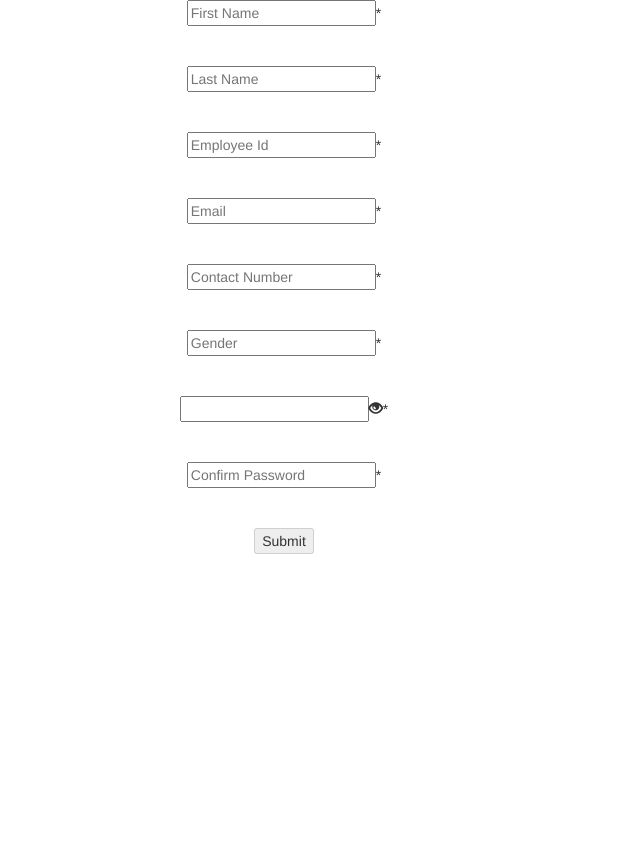
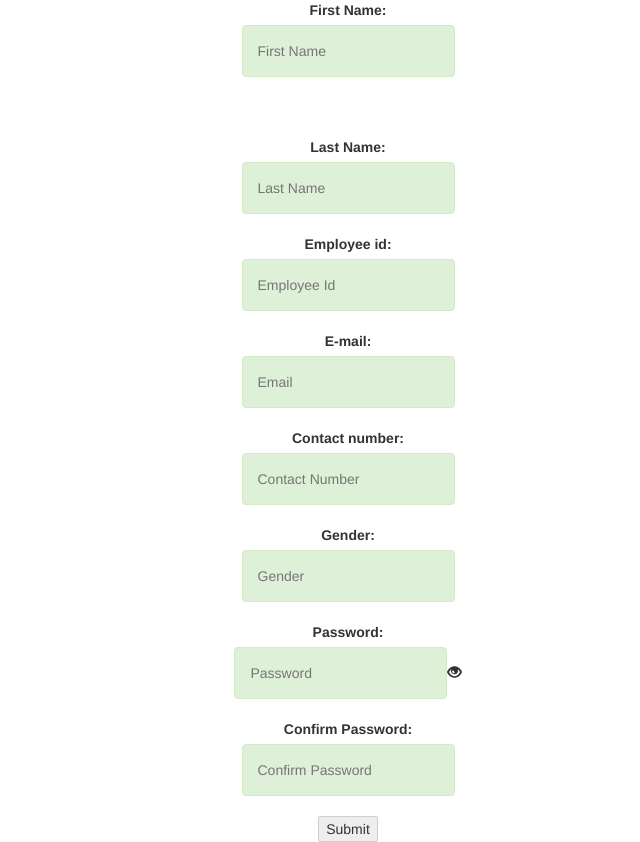
Before and after one commit to Prakhar666/Reactive-form, an Angular app: page /form in a window 1280 px wide. Shown: the whole page, without its empty margins (356-996 px from the left). Before the commit the page ends 800 px from the top, so only its background shows below. Built offline with nearby package versions, Linux system fonts and the light colour scheme.

Commit message:
Fourth Commit

```diff
--- a/src/app/form/form.component.css
+++ b/src/app/form/form.component.css
@@ -1 +1,27 @@
 @import url("https://maxcdn.bootstrapcdn.com/bootstrap/3.3.7/css/bootstrap.min.css");
+
+/* #fname1, #lname1, #mobile1, #pass1, #conpass1, #gender1, #email1, #empid1{
+    color: crimson;
+    } */
+
+/* #fname{
+    /* width: 15%; */
+    /* height: 50%;
+    text-align: center; */
+/* }     */
+
+form{
+    /* border: 2px solid black; */
+    height: 100%;
+
+    width: 100%;
+    /* position: absolute; */
+}
+
+#form2{
+
+    /* border: 2px solid red; */
+    height: 130%;
+    width: 50%;
+    margin-left: 30%;
+}
--- a/src/app/form/form.component.html
+++ b/src/app/form/form.component.html
@@ -1,37 +1,40 @@
-<link rel="stylesheet" href="https://maxcdn.bootstrapcdn.com/bootstrap/3.3.7/css/bootstrap.min.css">
-
-  <form [formGroup]="profileForm" >
-  <input type="text" formControlName="fname" placeholder="First Name">
-
-  <!-- <small [hidden]="username.valid || (username.pristine && !f.submitted)">
-    Username is required (minimum 5 characters).
-</small> -->
-  <span *ngIf="!profileForm.controls['fname'].valid">*</span><br/><br/><br/>
-
-  <input type="text" formControlName="lname" placeholder="Last Name">
-  <span *ngIf="!profileForm.controls['lname'].valid">*</span><br/><br/><br/>
-
-  <input type="text" formControlName="empid" placeholder="Employee Id">
-  <span *ngIf="!profileForm.controls['empid'].valid">*</span><br/><br/><br/>
-
-  <input type="email" formControlName="email" placeholder="Email">
-  <span *ngIf="!profileForm.controls['email'].valid">*</span><br/><br/><br/>
-
-  <input type="text" formControlName="mobile" placeholder="Contact Number">
-  <span *ngIf="!profileForm.controls['mobile'].valid">*</span><br/><br/><br/>
-
-  <input type="text" formControlName="gender" placeholder="Gender">
-  <span *ngIf="!profileForm.controls['gender'].valid">*</span><br/><br/><br/>
 
 
-  <input type="{{type}}" formControlName="pass">
-  <span (click)="showHide()"class="glyphicon glyphicon-eye-open"></span>
+  <form [formGroup]="profileForm">
+  <div id="form2">
+  <label>First Name:</label><br/>
+  <input class="alert alert-success" type="text" id="fname" formControlName="fname" placeholder="First Name"><br/>
+  <span class="alert alert-danger" *ngIf="profileForm.controls['fname'].touched && !profileForm.controls['fname'].valid" id="fname1">Please enter text</span><br/><br/>
 
-  <span *ngIf="!profileForm.controls['pass'].valid">*</span><br/><br/><br/>
+  <label>Last Name:</label><br/>
+  <input class="alert alert-success" type="text" formControlName="lname" placeholder="Last Name">
+  <span class="alert alert-danger" *ngIf="profileForm.controls['lname'].touched && !profileForm.controls['lname'].valid" id="lname1">Please enter text</span><br/>
 
-  <input type="password" formControlName="conpass" placeholder="Confirm Password" (keyup)="match()">
-  <span *ngIf="!profileForm.controls['pass'].valid">*</span><br/><br/><br/>
+  <label>Employee id:</label><br/>
+  <input class="alert alert-success" type="text" formControlName="empid" placeholder="Employee Id">
+  <span class="alert alert-danger" *ngIf="profileForm.controls['empid'].touched && !profileForm.controls['empid'].valid" id="empid1">Please enter only 4 digits</span><br/>
+
+  <label>E-mail:</label><br/>
+  <input class="alert alert-success" type="email" formControlName="email" placeholder="Email">
+  <span class="alert alert-danger" *ngIf="profileForm.controls['email'].touched && !profileForm.controls['email'].valid" id="email1">Invalid mail id</span><br/>
+
+  <label>Contact number:</label><br/>
+  <input class="alert alert-success" type="text" formControlName="mobile" placeholder="Contact Number">
+  <span class="alert alert-danger" *ngIf="profileForm.controls['mobile'].touched && !profileForm.controls['mobile'].valid" id="mobile1">Please enter 10 digits</span><br/>
+
+  <label>Gender:</label><br/>
+  <input class="alert alert-success" type="text" formControlName="gender" placeholder="Gender">
+  <span class="alert alert-danger" *ngIf="profileForm.controls['gender'].touched && !profileForm.controls['gender'].valid" id="gender1">Please enter only text</span><br/>
+
+  <label>Password:</label><br/>
+  <input class="alert alert-success" type="{{type}}" formControlName="pass"  placeholder="Password">
+  <span  (click)="showHide()" class="glyphicon glyphicon-eye-open"></span>
+  <span class="alert alert-danger" *ngIf="profileForm.controls['pass'].touched && !profileForm.controls['pass'].valid" id="pass1">Invalid password</span><br/>
+
+  <label>Confirm Password:</label><br/>
+  <input class="alert alert-success" type="password" formControlName="conpass" placeholder="Confirm Password" (keyup)="match()">
+  <span class="alert alert-danger" *ngIf="profileForm.controls['conpass'].touched && !profileForm.controls['conpass'].valid" id="conpass1">Passwords do not match </span><br/>
 
   <button type="submit" [disabled]="!profileForm.valid" (click)="storeDetails()">Submit</button>
-
+</div>
   </form>
--- a/src/app/form/form.component.ts
+++ b/src/app/form/form.component.ts
@@ -12,14 +12,18 @@ import { Router } from '../../../node_modules/@angular/router';
 })
 export class FormComponent implements OnInit {
   profileForm: FormGroup
+   test: boolean;
   match(){
     if(this.profileForm.value.pass!==this.profileForm.value.conpass)
     {
-      console.log("passwords do not match")
+      console.log("passwords do not match");
+      this.test=false;
     }
     else{
      console.log("password matched");
+     this.test=true;
     }
+    return this.test;
   }
 
 
@@ -39,9 +43,8 @@ export class FormComponent implements OnInit {
     email: new FormControl('', [Validators.required, Validators.pattern('^[a-zA-Z0-9_.+-]+@[a-zA-Z0-9-]+.[a-zA-Z0-9-.]+$')]),
     mobile: new FormControl('', [Validators.required, Validators.pattern('[0-9]*'), Validators.minLength(10), Validators.maxLength(10)]),
     gender: new FormControl('', [Validators.required, Validators.pattern('^[a-zA-Z]+$'), Validators.minLength(4), Validators.maxLength(6) ]),
-    pass: new FormControl('', [Validators.required, Validators.minLength(3), Validators.maxLength(16)]),
-    //  Validators.pattern('^(?=.*?[A-Z])(?=.*?[a-z])(?=.*?[0-9])(?=.*?[#?!@$%^&*-]).{8, 16}$')]),
-    conpass: new FormControl('', [Validators.required])
+    pass: new FormControl('', [Validators.required, Validators.minLength(8), Validators.maxLength(16), Validators.pattern('((?=.*[0-9])(?=.*[a-z])(?=.*[A-Z])(?=.*[!@#$%^&*()_+={};:"|,.<>]).{0,16})')]),
+    conpass: new FormControl('', [Validators.required, Validators.minLength(8), Validators.maxLength(16)])
 
   });
 
@@ -58,7 +61,25 @@ storeDetails(){
   this.savedata.getData(this.profileForm.value);
   this.route.navigate(['/details']);
 }
+
+// obj = new getData();
+
+
 ngOnInit() {
+  // if(window.location.pathname == "/details")
+  // {
+  //   this.obj = this.service.   ;
+  //   this.profileForm.patchValue({
+  //     fname: this.obj.fname;
+  //     lname: this.obj.lname;
+  //     email: this.obj.email;
+  //     empid: this.obj.empid;
+  //     gender: this.obj.gender;
+  //     pass: this.obj.pass;
+  //     conpass: this.obj.conpass;
+  //   })
+
+  }
+
 
 }
-}
```
